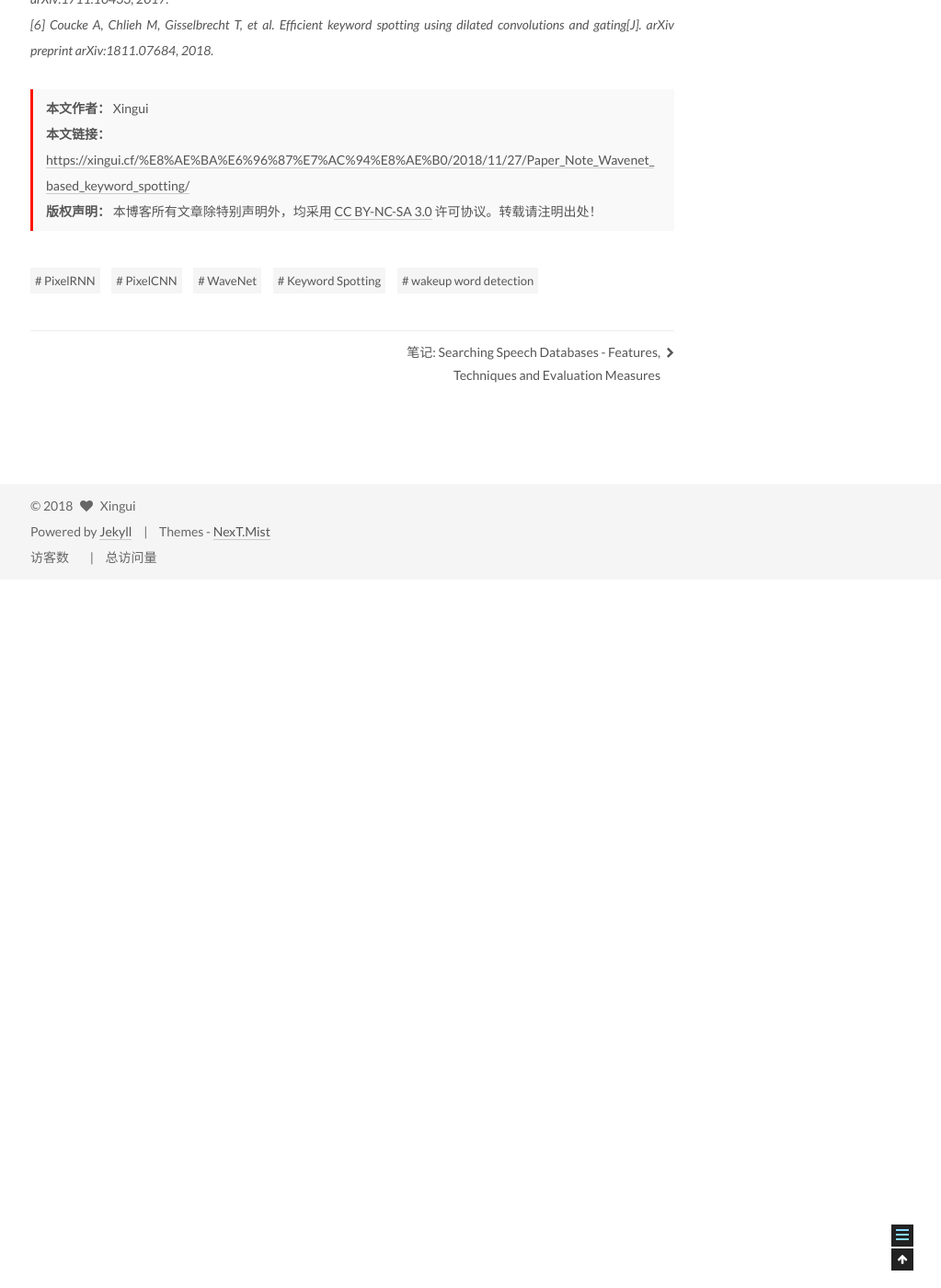
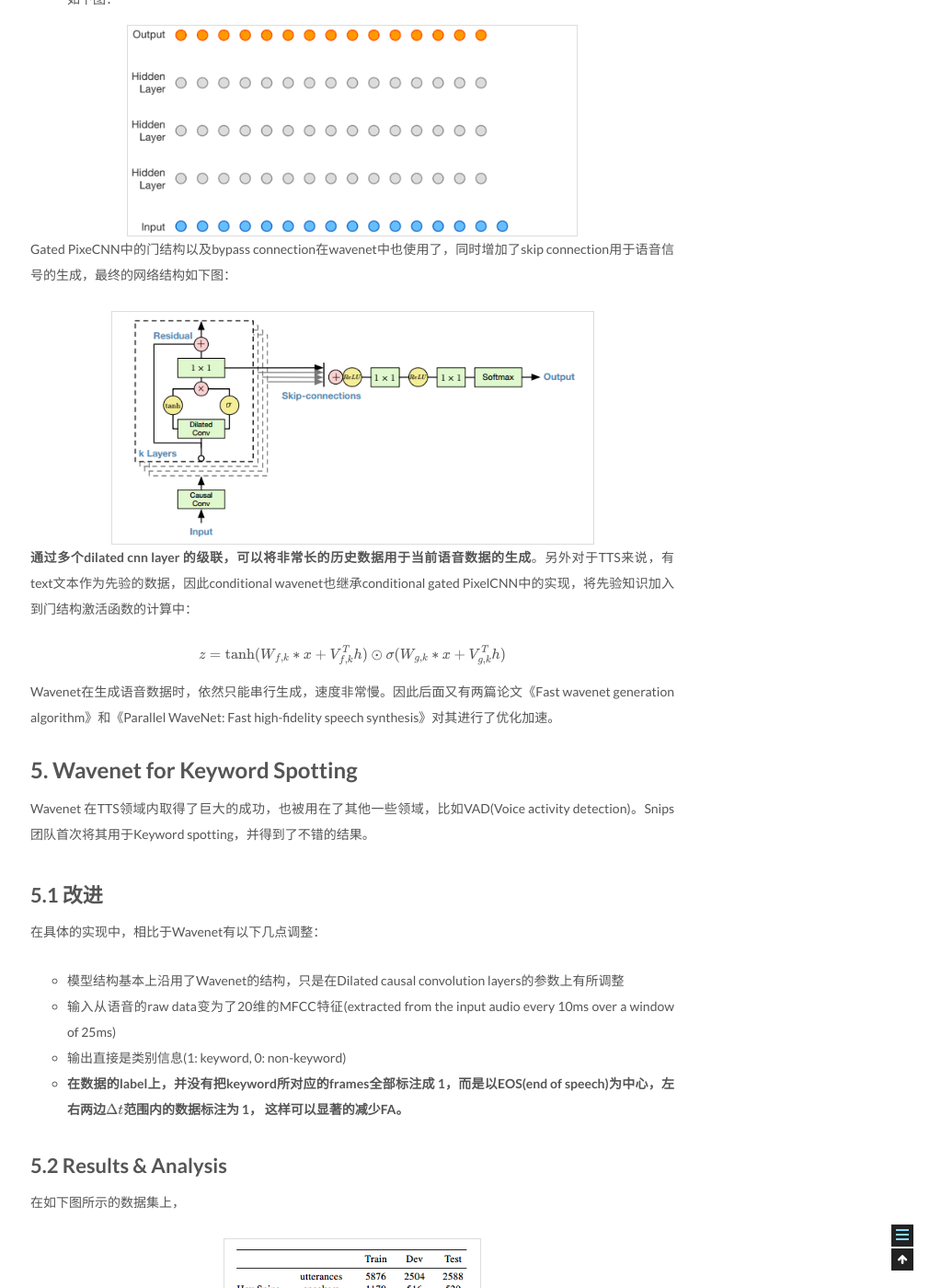
Before and after one commit to xingui/xingui.github.io, a Jekyll site: the page built from _posts/2018-11-27-Paper_Note_Wavenet_based_keyword_spotting.md, in a window 1280 px wide and 1400 px high, scrolled down 6620 px. Shown: the whole window at 92% size, without its empty margins (257-1280 px from the left). Built offline with Jekyll 4.4.1, drawn with Linux system fonts in a browser that asks for light colours; formulas are drawn with MathJax 3; comment, search, counter and statistics services are not loaded; before the commit the page ends 7250 px from its top, so only the background shows below that; some of the changed text lies outside the part shown.

Commit message:
finalized the paper note: wavenet based keyword spotting

```diff
--- a/_posts/2018-11-27-Paper_Note_Wavenet_based_keyword_spotting.md
+++ b/_posts/2018-11-27-Paper_Note_Wavenet_based_keyword_spotting.md
@@ -8,7 +8,7 @@ grammar_cjkRuby: true
 ---
 
 # 1. Overview
-[Snips](https://www.baidu.com/link?url=71r7macqyrkGTnFqtQh42KCKS7oU6uaLTVUKXNLMR5e&wd=&eqid=fe9d06200000ca0f000000045bfd6681)团队在《Efficient keyword spotting using dilated convolutions and gating》这篇论文中采用 wavenet 这一生成模型来做 Keyword spotting(Wakeup word detection)，得到了非常不错的结果，如下图：
+[Snips](https://snips.ai/)团队在《Efficient keyword spotting using dilated convolutions and gating》这篇论文中采用 wavenet 这一生成模型来做 Keyword spotting(Wakeup word detection)，得到了非常不错的结果，如下图：
 <p align="center">
 <img src="/images/wavenet_keyword_spotting/1_1.png" width="75%" height="75%" />
 </p>
@@ -69,7 +69,7 @@ $$
 </p>
 那么它是怎么做到的呢？
 
-首先它采用了\\(1\times 2\\) 大小的卷积核，并且对于\\(n\times n\\) 的图像，从上到下，每一行各往右移一个像素，图像大小由此变为\\(n \times 2n\\)，那么对于正向的 LSTM 而言，它的 receptive field 如下图：
+首先它采用了\\(1\times 2\\)大小的卷积核，并且对于\\(n\times n\\)的图像，从上到下，每一行各往右移一个像素，图像大小由此变为\\(n \times 2n\\)，那么对于正向的 LSTM 而言，它的 receptive field 如下图：
 <p align="center">
 <img src="/images/wavenet_keyword_spotting/2_5.png" width="50%" height="50%" />
 </p>
@@ -82,13 +82,13 @@ $$
 
 
 ## 2.3 PixelCNN
-PixelCNN 中，只用当前的 feature map 参与当前像素点的估计，因此其训练过程可以很好的并行训练，加速训练过程。但其也存在盲点（尽管加大卷积核的大小以及增加卷积的层数，可以再一定程度上缓解这个问题），以\\(3\times 3\\）的卷积核为例，其 receptive field 如下图：
+PixelCNN 中，只用当前的 feature map 参与当前像素点的估计，因此其训练过程可以很好的并行训练，加速训练过程。但其也存在盲点（尽管加大卷积核的大小以及增加卷积的层数，可以再一定程度上缓解这个问题），以\\(3\times 3\\)的卷积核为例，其 receptive field 如下图：
 <p align="center">
 <img src="/images/wavenet_keyword_spotting/2_6.png" width="20%" height="20%" />
 </p>
 
 ## 2.4  其他
-为了训练更深的网络，作者借鉴了深度残差网络(ResNet) 的结果，第每一层都采用了 bypass，如下图：
+为了训练更深的网络，作者借鉴了深度残差网络(ResNet) 的结构，第每一层都采用了 bypass，如下图：
 <p align="center">
 <img src="/images/wavenet_keyword_spotting/2_7.png" width="50%" height="50%" />
 </p>
@@ -150,11 +150,57 @@ $$
 **应用上述优化后，Gated PixelCNN 的性能基本上就接近于 PixelRNN 了**。
 
 # 4. WaveNet
+图像上的成功应用之后，DeepMind 团队在《WaveNet: A generative model for raw audio》中将生成模型用于语音信号的生成，类似的，就是对以下分布进行建模：
+
+$$
+p(x) = \prod_{t=1}^{T}p(x_t|x_1, ..., x_t-1)
+$$
+
+将PixelCNN用于语音信号的生成存在一个问题：**图像大小有限，用一个与图像一样大小的卷积核就看到历史的所有信息，而对于长时语音信号来说，要得到历史的所有信息几乎是不可能的。**为此，论文中的gated PixelCNN做了两点改进：
+1. 使用一维卷积，并且为了保证只提取到历史语音数据的信息，并没有采用mask的方式，而是采用了因果卷积(causal convolution)。
+2. 为了看到尽可能多的历史数据，并且减小计算量，采用了空洞卷积(dilated convolution)。
+因此其卷积过程如下图：
+<div align="center">
+<img src="/images/wavenet_keyword_spotting/4_1.gif" width="70%" height="60%" />
+</div>
+Gated PixeCNN中的门结构以及bypass connection在wavenet中也使用了，同时增加了skip connection用于语音信号的生成，最终的网络结构如下图：
+<div align="center">
+<img src="/images/wavenet_keyword_spotting/4_2.png" width="75%" height="70%" />
+</div>
+**通过多个dilated cnn layer 的级联，可以将非常长的历史数据用于当前语音数据的生成**。另外对于TTS来说，有text文本作为先验的数据，因此conditional wavenet也继承conditional gated PixelCNN中的实现，将先验知识加入到门结构激活函数的计算中：
+
+$$
+z = \tanh (W_{f,k}*x + V_{f,k}^{T}h) \odot \sigma(W_{g,k}*x + V_{g,k}^{T}h)
+$$
+
+Wavenet在生成语音数据时，依然只能串行生成，速度非常慢。因此后面又有两篇论文《Fast wavenet generation algorithm》和《Parallel WaveNet: Fast high-fidelity speech synthesis》对其进行了优化加速。
+
+# 5. Wavenet for Keyword Spotting
+Wavenet 在TTS领域内取得了巨大的成功，也被用在了其他一些领域，比如VAD(Voice activity detection)。Snips团队首次将其用于Keyword spotting，并得到了不错的结果。
+
+## 5.1 改进
+在具体的实现中，相比于Wavenet有以下几点调整：
+* 模型结构基本上沿用了Wavenet的结构，只是在Dilated causal convolution layers的参数上有所调整
+* 输入从语音的raw data变为了20维的MFCC特征(extracted from the input audio every 10ms over a window of 25ms)
+* 输出直接是类别信息(1: keyword, 0: non-keyword)
+* **在数据的label上，并没有把keyword所对应的frames全部标注成 1，而是以EOS(end of speech)为中心，左右两边\\(\Delta t\\)范围内的数据标注为 1， 这样可以显著的减少FA。**
+
+## 5.2 Results & Analysis
+在如下图所示的数据集上，
+<div align="center">
+<img src="/images/wavenet_keyword_spotting/5_1.png" width="40%" height="40%" />
+</div>
+相比于CNN 和 LSTM，性能得到了大幅提升。
+<div align="center">
+<img src="/images/wavenet_keyword_spotting/5_2.png" width="90%" height="90%" />
+</div>
 
 
-# 5. Wavenet for Keyword Spotting
+wavenet 在keyword spotting这个任务上的性能也能这么优越，我觉得主要有以下几个原因：
+1. **多个Dilated causal convolution layers级联，它的left context非常长，甚至可以看到整个keyword**
+2. **Gated activation 可以对更复杂的数据进行建模，使其在噪声环境下可以由更好的鲁棒性。**
+3. **Label。精细调整的label，可以抑制FA，尤其是那种只包含keyword片段的speech导致的FA。**
 
-# 6. Result & Analysis
 
 
 # Reference
@@ -163,4 +209,7 @@ $$
 [3] Van Den Oord A, Dieleman S, Zen H, et al. WaveNet: A generative model for raw audio[C]//SSW. 2016: 125.
 [4] Paine T L, Khorrami P, Chang S, et al. Fast wavenet generation algorithm[J]. arXiv preprint arXiv:1611.09482, 2016.
 [5] Oord A, Li Y, Babuschkin I, et al. Parallel WaveNet: Fast high-fidelity speech synthesis[J]. arXiv preprint arXiv:1711.10433, 2017.
-[6] Coucke A, Chlieh M, Gisselbrecht T, et al. Efficient keyword spotting using dilated convolutions and gating[J]. arXiv preprint arXiv:1811.07684, 2018.*
+[6] Coucke A, Chlieh M, Gisselbrecht T, et al. Efficient keyword spotting using dilated convolutions and gating[J]. arXiv preprint arXiv:1811.07684, 2018.
+[7] [WaveNet: A Generative Model for Raw Audio](https://deepmind.com/blog/wavenet-generative-model-raw-audio/)
+[8] [High-fidelity speech synthesis with WaveNet](https://deepmind.com/blog/high-fidelity-speech-synthesis-wavenet/)
+*
```
Also changed, not shown: images/wavenet_keyword_spotting/4_1.gif (added), images/wavenet_keyword_spotting/4_2.png (added), images/wavenet_keyword_spotting/5_1.png (added), images/wavenet_keyword_spotting/5_2.png (added).
